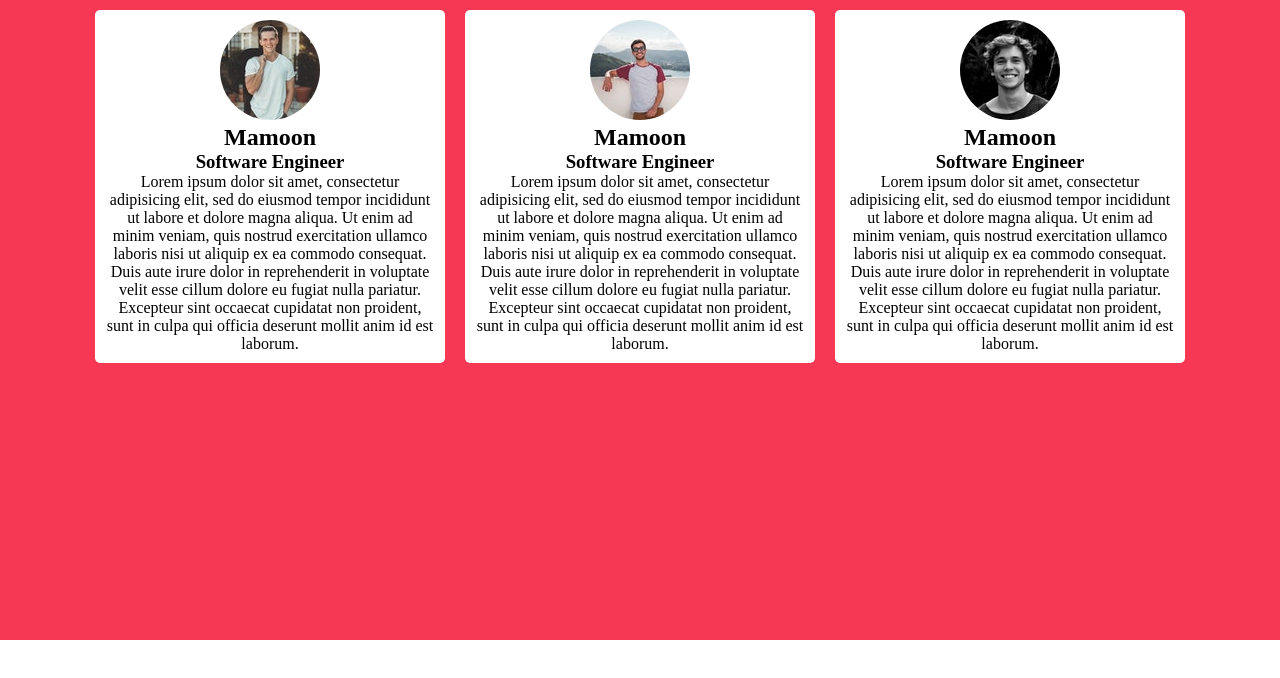
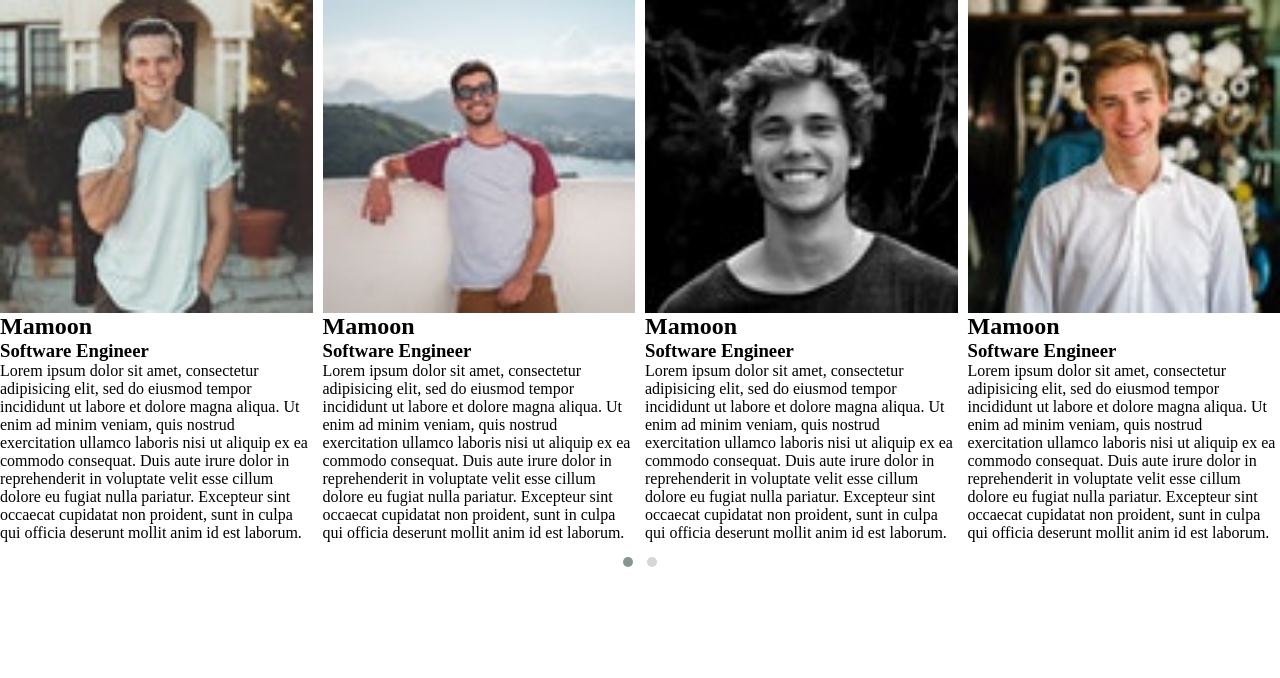
Before and after one commit to mamoonbgc036/Ecommerce_Template, a plain HTML site: page index.html in a window 1280 px wide. Drawn offline with nearby package versions, Linux system fonts and the light colour scheme.

Commit message:
13.02.2022

```diff
--- a/index.html
+++ b/index.html
@@ -3,6 +3,8 @@
 <head>
 	<meta charset="utf-8">
 	<title></title>
+	<link rel="stylesheet" href="https://cdnjs.cloudflare.com/ajax/libs/OwlCarousel2/2.3.4/assets/owl.carousel.min.css" integrity="sha512-tS3S5qG0BlhnQROyJXvNjeEM4UpMXHrQfTGmbQ1gKmelCxlSEBUaxhRBj/EFTzpbP4RVSrpEikbmdJobCvhE3g==" crossorigin="anonymous" referrerpolicy="no-referrer" />
+	<link rel="stylesheet" href="https://cdnjs.cloudflare.com/ajax/libs/OwlCarousel2/2.3.4/assets/owl.theme.default.min.css" integrity="sha512-sMXtMNL1zRzolHYKEujM2AqCLUR9F2C4/05cdbxjjLSRvMQIciEPCQZo++nk7go3BtSuK9kfa/s+a4f4i5pLkw==" crossorigin="anonymous" referrerpolicy="no-referrer" />
 	<style type="text/css">
 		*{
 			margin: 0;
@@ -10,7 +12,7 @@
 			box-sizing: border-box;
 		}
 
-		#main{
+		/*#main{
 			background: #F63854;
 			height: 80vh;
 		}
@@ -31,14 +33,14 @@
 		}
 
 		#items img{
-			border-radius: 50%;
-		}
+			border-radius: 50% !important;
+		}*/
 	</style>
 </head>
 <body>
 	<div id="main">
-		<div id="content">
-			<div id="items">
+		<div class="owl-carousel owl-theme wow fadeInUp" id="content"  data-wow-delay="1s">
+			<div id="item">
 				<img src="image/img/t1.jpg">
 				<h2>Mamoon</h2>
 				<h3>Software Engineer</h3>
@@ -57,7 +59,7 @@
 					<i class="fas fa-star-half-alt"></i>
 				</div>
 			</div>
-			<div id="items">
+			<div id="item">
 				<img src="image/img/t2.jpg">
 				<h2>Mamoon</h2>
 				<h3>Software Engineer</h3>
@@ -76,7 +78,7 @@
 					<i class="fas fa-star-half-alt"></i>
 				</div>
 			</div>
-			<div id="items">
+			<div id="item">
 				<img src="image/img/t3.jpg">
 				<h2>Mamoon</h2>
 				<h3>Software Engineer</h3>
@@ -95,7 +97,7 @@
 					<i class="fas fa-star-half-alt"></i>
 				</div>
 			</div>
-			<!-- <div id="items">
+			<div id="item">
 				<img src="image/img/t4.jpg">
 				<h2>Mamoon</h2>
 				<h3>Software Engineer</h3>
@@ -114,7 +116,7 @@
 					<i class="fas fa-star-half-alt"></i>
 				</div>
 			</div>
-			<div id="items">
+			<div id="item">
 				<img src="image/img/t5.jpg">
 				<h2>Mamoon</h2>
 				<h3>Software Engineer</h3>
@@ -132,8 +134,27 @@
 					<i class="fas fa-star"></i>
 					<i class="fas fa-star-half-alt"></i>
 				</div>
-			</div>		 -->
+			</div>
 		</div>
 	</div>
+	<script src="https://code.jquery.com/jquery-3.6.0.min.js" integrity="sha256-/xUj+3OJU5yExlq6GSYGSHk7tPXikynS7ogEvDej/m4=" crossorigin="anonymous"></script>
+	<script src="https://cdnjs.cloudflare.com/ajax/libs/OwlCarousel2/2.3.4/owl.carousel.min.js" integrity="sha512-bPs7Ae6pVvhOSiIcyUClR7/q2OAsRiovw4vAkX+zJbw3ShAeeqezq50RIIcIURq7Oa20rW2n2q+fyXBNcU9lrw==" crossorigin="anonymous" referrerpolicy="no-referrer"></script>
+	<script type="text/javascript">
+	var owl = $('.owl-carousel');
+			owl.owlCarousel({
+			    items:4,
+			    loop:true,
+			    margin:10,
+			    autoplay:true,
+			    autoplayTimeout:1000,
+			    autoplayHoverPause:true
+			});
+			$('.play').on('click',function(){
+			    owl.trigger('play.owl.autoplay',[1000])
+			})
+			$('.stop').on('click',function(){
+			    owl.trigger('stop.owl.autoplay')
+			})
+	</script>
 </body>
 </html>
```
